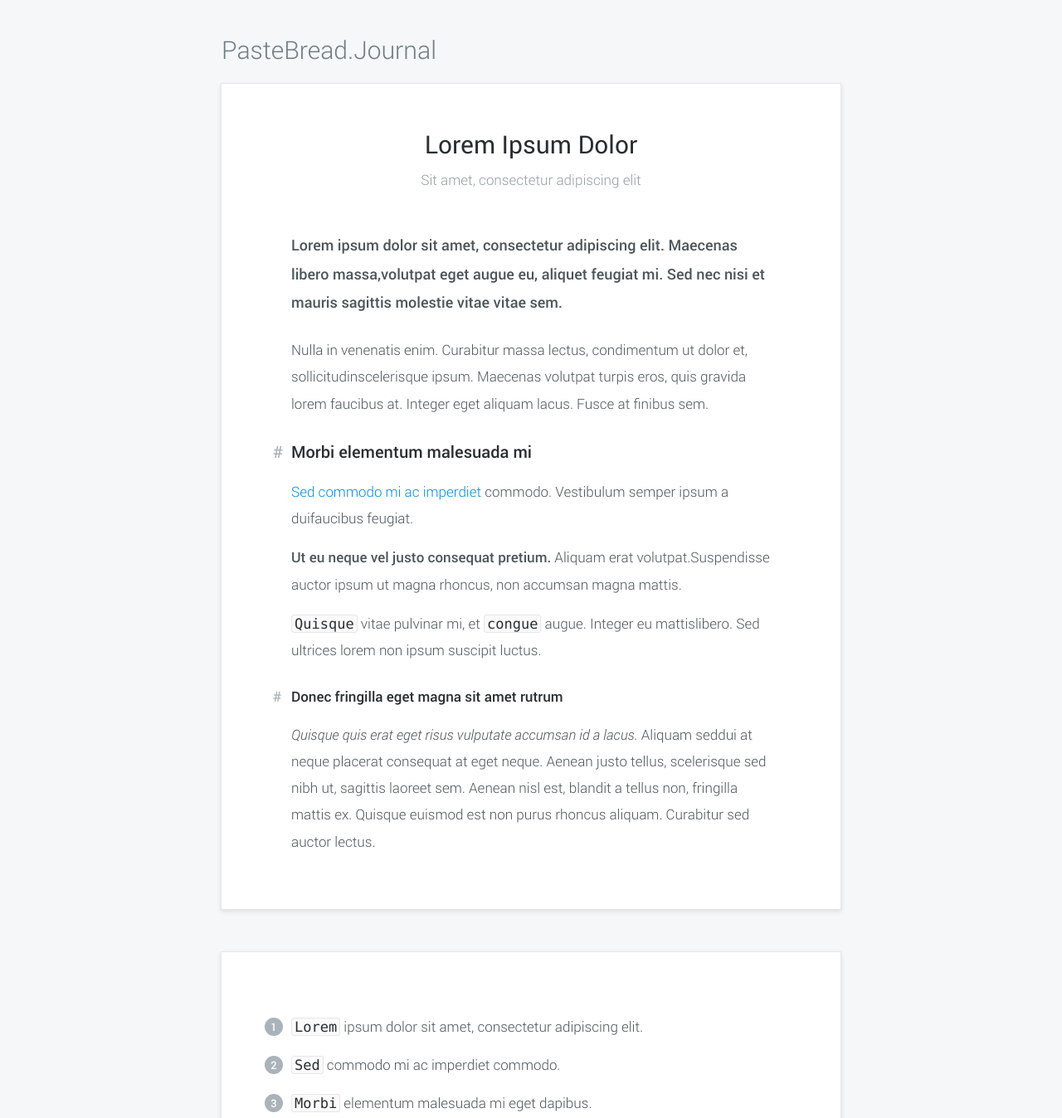
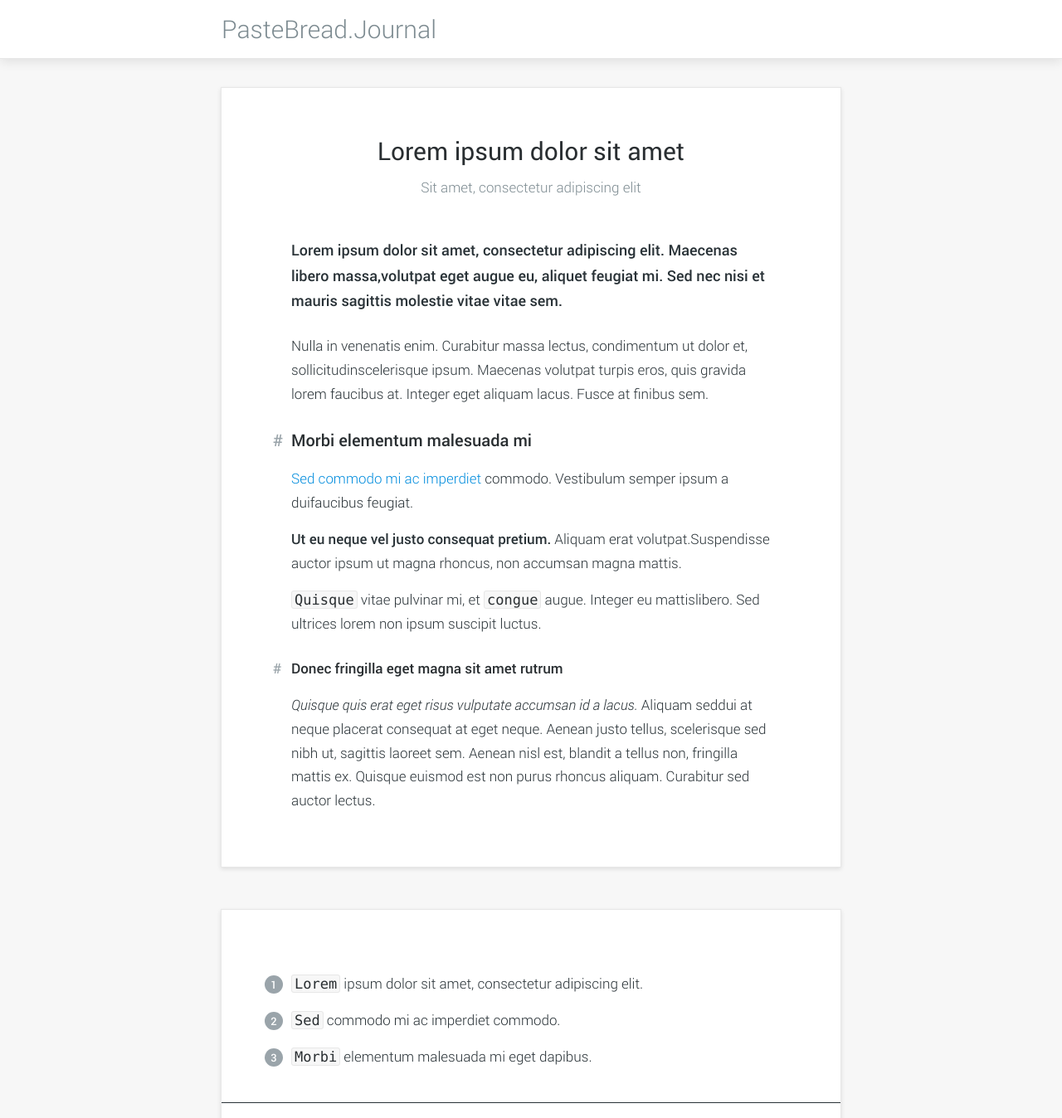
Before and after one commit to hastebrot/tingler-dom, a website: page demos/typography-demo.jade in a window 1280 px wide. Shown: the top 1348 px of the page at 83% size. Drawn offline with nearby package versions, Linux system fonts and the light colour scheme; files that its build step writes are made by us from their sources; files whose address does not match are found by name.

Commit message:
improve(): Update typography stylesheet.

```diff
--- a/demos/typography-demo.jade
+++ b/demos/typography-demo.jade
@@ -6,18 +6,21 @@ html
     link(rel="stylesheet", href="../bower_components/roboto-fontface/roboto-fontface.css")
     //link(rel="stylesheet", href="http://fonts.googleapis.com/css?family=Source+Code+Pro:400,600")
 
-  body#blog
-    div#main
+  body#journal
 
-      header#blog-header
+    div#header-wrapper
+      header
         h1 PasteBread.Journal
 
+    div#main-wrapper
       article
         header
-          h1 Lorem Ipsum Dolor
+          h1 Lorem ipsum dolor sit amet
           p Sit amet, consectetur adipiscing elit
 
         div.content
+          //hr
+
           p.lead Lorem ipsum dolor sit amet, consectetur adipiscing elit. Maecenas libero massa,
             | volutpat eget augue eu, aliquet feugiat mi. Sed nec nisi et mauris sagittis molestie
             | vitae vitae sem.
@@ -25,6 +28,8 @@ html
           p Nulla in venenatis enim. Curabitur massa lectus, condimentum ut dolor et, sollicitudin
             | scelerisque ipsum. Maecenas volutpat turpis eros, quis gravida lorem faucibus at.
             | Integer eget aliquam lacus. Fusce at finibus sem.
+
+          //hr
 
           h2 Morbi elementum malesuada mi
 
@@ -110,6 +115,8 @@ html
               | dui at neque placerat consequat at eget neque. Aenean justo tellus, scelerisque
               | sed nibh ut, sagittis laoreet sem.
 
+            p &mdash; Maecenas libero massa
+
           pre: code
             | Sed commodo mi ac imperdiet commodo. Vestibulum semper ipsum a
             | dui faucibus feugiat. Ut eu neque vel justo consequat pretium.
@@ -193,6 +200,14 @@ html
               dt Where:
               dd Consectetur adipiscing elit.
 
+          hr
+
           p.call-to-action
             | Lorem ipsum dolor sit amet.
             a.button(href="#") Consectetur adipiscing elit
+
+          hr
+
+          p.call-to-action.borderless
+            | Lorem ipsum dolor sit amet.
+            a.button(href="#") Consectetur adipiscing elit
--- a/demos/typography.less
+++ b/demos/typography.less
@@ -5,17 +5,18 @@
 @default-font: Roboto, Helvetica, Arial, sans-serif;
 @monospace-font: Monaco, Menlo, Consolas, "Courier New", monospace;
 
-@outer-background: #f5f7f9;
+@article-width: 746px;
+@outer-background: #f7f7f7;
 @inner-background: #fff;
 
-@default-color: #4c555a;
+@default-color: #293237;
 @link-color: #008cdd;
-@title-color: #6f7c82;
+@title-color: #7d8b91;
 @heading-color: #292e31;
-@subtitle-color: #939da3;
-@margin-color: #a9b3b9;
+@subtitle-color: #7d8b91;
+@margin-color: #9aa4aa;
 
-@section-background: #fafafb;
+@section-background: #f7f7f7;
 @section-border: #e7e7e7;
 
 //-------------------------------------------------------------------------------------------------
@@ -31,22 +32,34 @@ body {
   font-style: normal;
 }
 
-body#blog {
+body#journal {
   background: @outer-background;
 
-  div#main {
-    padding: 0 10px;
+  #header-wrapper {
+    box-shadow: 0px 3px 13px 0px rgba(2, 3, 3, 0.1);
+    background: @inner-background;
+    position: fixed;
+    width: 100%;
+    z-index: 101;
+    top: 0;
+    left: 0;
+    border-bottom: 1px solid @section-border;
 
-    #blog-header {
-      width: 746px;
-      margin: 40px auto 20px;
+    header {
+      max-width: @article-width;
+      margin: 0 auto;
 
       h1 {
+        margin: 15px 0;
         font-weight: 300;
         font-size: 3em;
         color: @title-color;
       }
     }
+  }
+
+  #main-wrapper {
+    padding: 105px 10px 0;
   }
 }
 
@@ -54,12 +67,12 @@ body#blog {
 // ARTICLE.
 //-------------------------------------------------------------------------------------------------
 
-article {
+body#journal article {
   position: relative;
   background: @inner-background;
   border: 1px solid @section-border;
   box-shadow: 0 2px 5px 0 rgba(0, 0, 0, 0.1);
-  width: 746px;
+  max-width: @article-width;
   margin: 0 auto 50px;
   padding: 50px 0;
 
@@ -72,14 +85,14 @@ article {
       margin: 0;
       color: @heading-color;
       font-size: 3em;
-      line-height: 1.5;
+      line-height: 1.7em;
       font-weight: 400;
       text-rendering: optimizelegibility;
     }
 
     p {
       font-size: 1.7em;
-      line-height: 1.9em;
+      line-height: 1.7em;
       color: @subtitle-color;
       margin: 5px 0 0;
     }
@@ -99,15 +112,16 @@ article {
 article .content {
   p {
     font-size: 1.7em;
-    line-height: 1.9em;
+    line-height: 1.7em;
     margin: 15px 0;
     padding: 0;
   }
 
   p.lead {
+    //text-transform: uppercase;
     font-weight: 500;
     font-size: 1.8em;
-    line-height: 1.9;
+    line-height: 1.7em;
     margin: 25px 0;
   }
 }
@@ -171,7 +185,7 @@ article .content {
 
   ul, ol {
     font-size: 1.7em;
-    line-height: 1.75em;
+    line-height: 1.7em;
     margin: 25px 0;
     padding: 0;
   }
@@ -199,7 +213,7 @@ article .content {
     color: #fff;
     font-size: 13px;
     font-weight: 500;
-    line-height: 1;
+    line-height: 1em;
     text-align: center;
     padding: 5px;
     height: 12px;
@@ -227,11 +241,6 @@ article .content {
 //-------------------------------------------------------------------------------------------------
 
 article .content {
-  hr {
-    margin-left: -84px;
-    margin-right: -84px;
-  }
-
   hr {
     box-sizing: content-box;
     height: 0;
@@ -282,13 +291,6 @@ article .content {
     color: #292e31;
     font-weight: 500;
     border-radius: 3px;
-  }
-
-  pre {
-    margin-left: -84px;
-    margin-right: -84px;
-    padding-left: 84px;
-    padding-right: 84px;
   }
 
   pre {
@@ -407,7 +409,7 @@ article .content {
         }
 
         a {
-          font-size: 1.4em;
+          font-size: 1.7em;
           margin-top: 10px;
           font-weight: 500;
           display: block;
@@ -470,7 +472,7 @@ article .content {
 article .content {
   .call-to-action.borderless {
     background: transparent;
-    border: 0 none;
+    border: 0;
     padding-bottom: 0;
   }
 
@@ -484,16 +486,16 @@ article .content {
     padding: 20px;
 
     .button {
-      border: 0 none;
-      padding: 9px 12px 8px;
-      line-height: 1;
+      border: 0;
+      padding: 6px 12px 5px;
+      line-height: 1em;
       white-space: nowrap;
-      margin: 0 8px;
+      margin: 0 12px;
       border-radius: 5px;
       background: linear-gradient(to bottom, #52b6ef, #399fea) transparent;
-      color: #FFF;
+      color: #fff;
       font-weight: 600;
-      text-shadow: 0 -1px 0 #147BC6;
+      text-shadow: 0 -1px 0 #147bc6;
       box-sizing: border-box;
       box-shadow: 0 0 0 1px rgba(20, 123, 198, 0.3) inset,
         0 -1px 0 #147bc6 inset, 0 1px 0 rgba(201, 206, 209, 0.3);
```
Also changed, not shown: demos/typography-demo.html, demos/typography.css.
